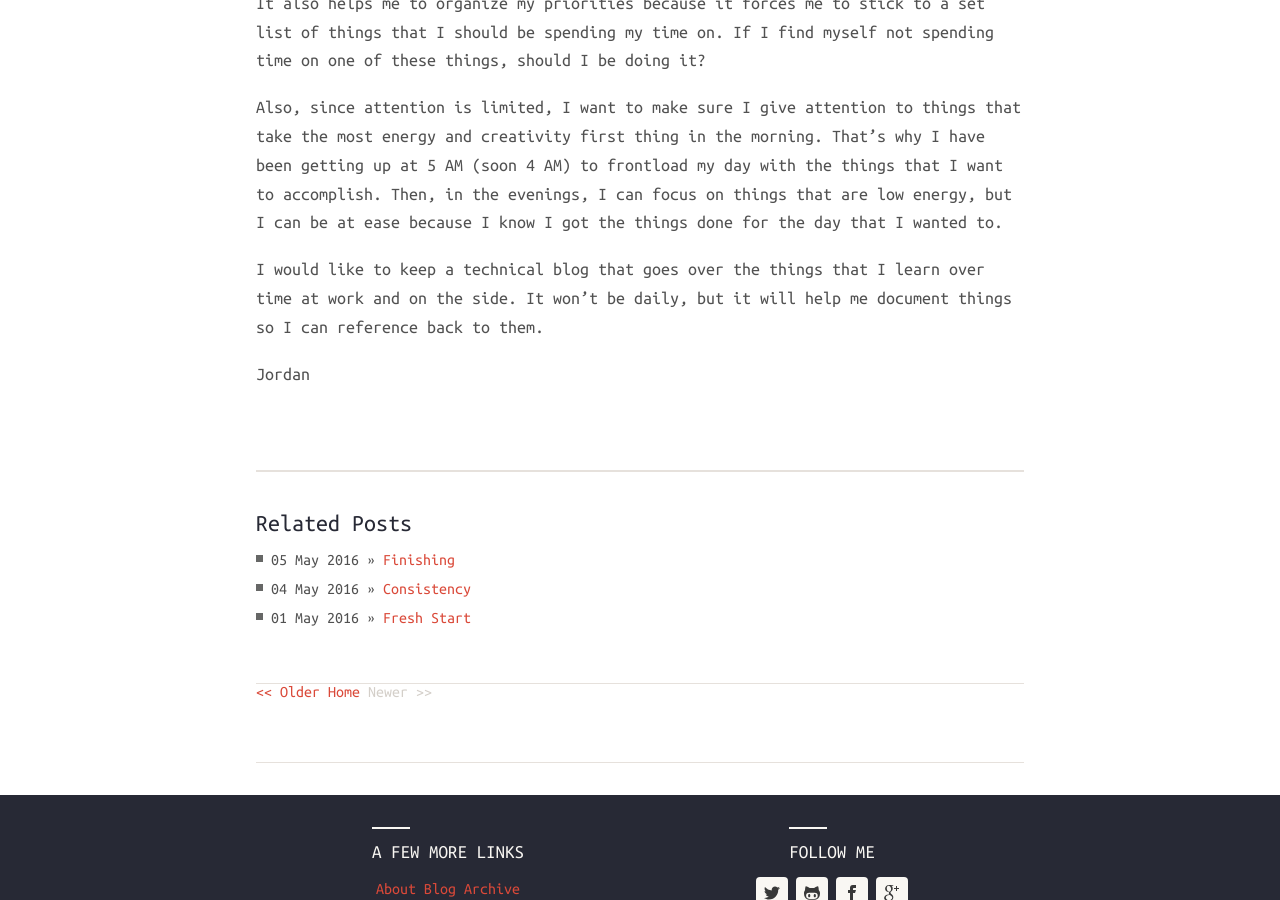
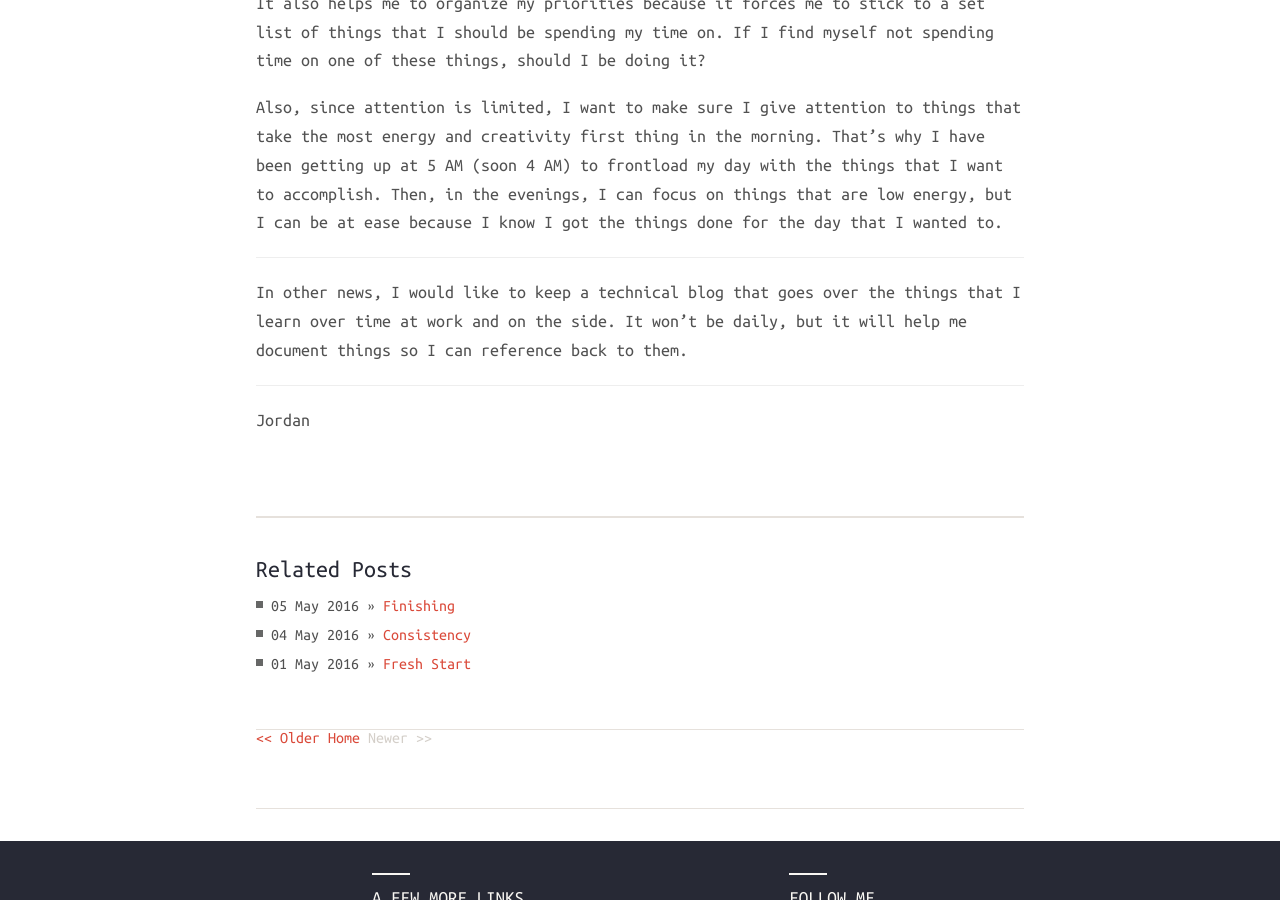
Before and after one commit to Ohhhhhconnor/DailyBlog, a Jekyll site: the page built from _posts/2016-05-6-Refinement.markdown, in a window 1280 px wide and 900 px high, scrolled down 1229 px. Built offline with Jekyll 4.4.1, drawn with Linux system fonts in a browser that asks for light colours; nearby versions of some CDN libraries.

Commit message:
Update post

```diff
--- a/_posts/2016-05-6-Refinement.markdown
+++ b/_posts/2016-05-6-Refinement.markdown
@@ -45,8 +45,12 @@ that I want to accomplish. Then, in the evenings, I can focus on things that are
 low energy, but I can be at ease because I know I got the things done for the
 day that I wanted to.
 
-I would like to keep a technical blog that goes over the things that I learn
+----------
+
+In other news, I would like to keep a technical blog that goes over the things that I learn
 over time at work and on the side. It won't be daily, but it will help me
 document things so I can reference back to them.
 
+----------
+
 Jordan
```
